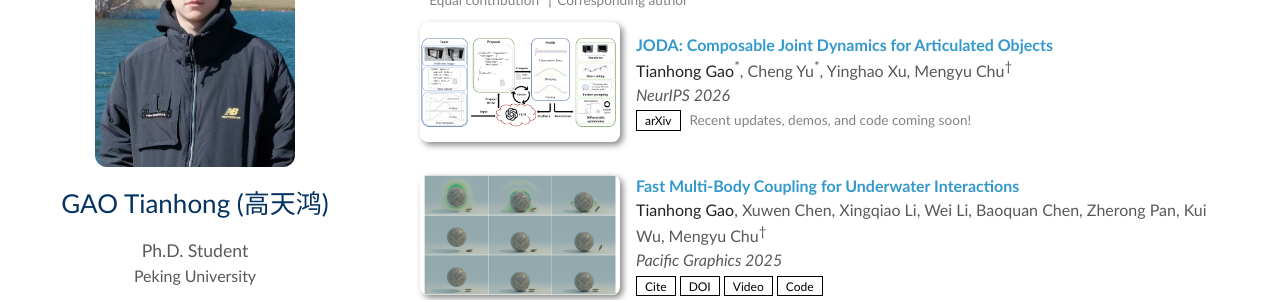
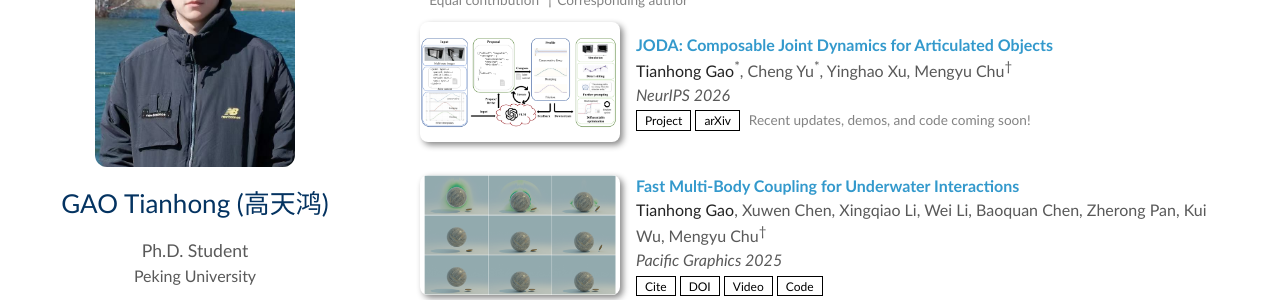
Before and after one commit to guesss2022/guesss2022.github.io, a Jekyll site: the page built from index.md, in a window 1280 px wide and 900 px high, scrolled down 420 px. Shown: the part 199-499 px from the top of the window. Built offline with Jekyll 4.4.1, drawn with Linux system fonts in a browser that asks for light colours; a style sheet for code colours, icons or effects is not loaded; our own code applies the rules of GitHub Pages for plain Markdown files.

Commit message:
Add JODA project and coauthor homepage links

```diff
--- a/_data/publications.yml
+++ b/_data/publications.yml
@@ -1,9 +1,10 @@
 main:
   - title: "JODA: Composable Joint Dynamics for Articulated Objects"
     image: /assets/img/publications/joda-overview.png
-    authors: "<strong>Tianhong Gao</strong><sup>*</sup>, Cheng Yu<sup>*</sup>, <a href='https://justimyhxu.github.io/'>Yinghao Xu</a>, <a href='https://rachelcmy.github.io/'>Mengyu Chu</a><sup>†</sup>"
+    authors: "<strong>Tianhong Gao</strong><sup>*</sup>, <a href='https://ycpku.github.io/'>Cheng Yu</a><sup>*</sup>, <a href='https://justimyhxu.github.io/'>Yinghao Xu</a>, <a href='https://rachelcmy.github.io/'>Mengyu Chu</a><sup>†</sup>"
     journal: "NeurIPS 2026"
     link: https://arxiv.org/abs/2605.09954v1
+    project: /JODA/
     arxiv: https://arxiv.org/abs/2605.09954v1
     code_note: "Recent updates, demos, and code coming soon!"
 
--- a/_includes/publications.html
+++ b/_includes/publications.html
@@ -40,6 +40,10 @@
             {% endif %}
           </div>
           <div class="links">
+            {% if pub.project %}
+            <a href="{{ pub.project | relative_url }}" class="btn btn-sm z-depth-0" role="button"
+              style="font-size:12px;">Project</a>
+            {% endif %}
             {% if pub.pdf %}
             <a href="{{ pub.pdf }}" class="btn btn-sm z-depth-0" role="button" target="_blank"
               style="font-size:12px;">PDF</a>
```
